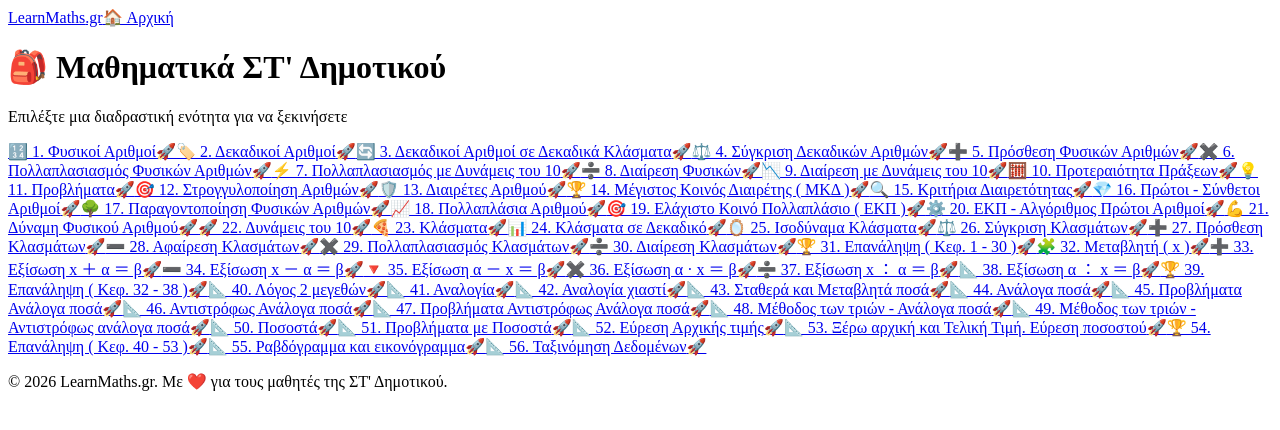
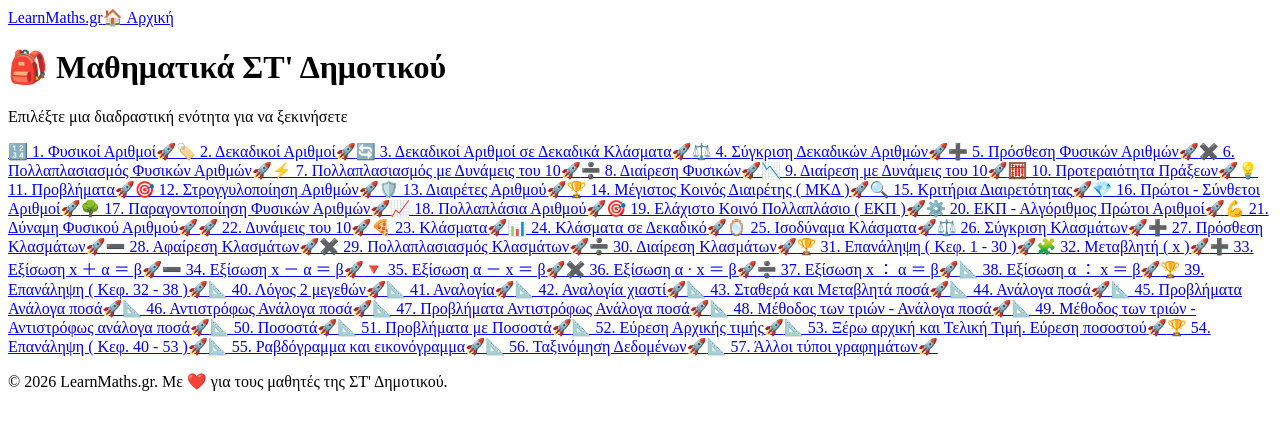
Before and after one commit to gkrimpas-lab/learn-maths-2026, a Next.js app: page /st-dimotikou in a window 1280 px wide. Shown: the top 430 px of the page. Built offline with nearby package versions, Linux system fonts and the light colour scheme.

Commit message:
Update index.js

```diff
--- a/pages/st-dimotikou/index.js
+++ b/pages/st-dimotikou/index.js
@@ -61,6 +61,7 @@ export default function STDimotikouMenu() {
     { id: '54-epanalipsi-3', label: '🏆 54. Επανάληψη ( Κεφ. 40 - 53 )', href: '/st-dimotikou/54-epanalipsi-3' },
     { id: '55-apeikonisi-data', label: '📐 55. Ραβδόγραμμα και εικονόγραμμα', href: '/st-dimotikou/55-apeikonisi-data' },
     { id: '56-pinakas-sixnotiton', label: '📐 56. Ταξινόμηση Δεδομένων', href: '/st-dimotikou/56-pinakas-sixnotiton' },
+    { id: '57-alla-grafimata', label: '📐 57. Άλλοι τύποι γραφημάτων', href: '/st-dimotikou/57-alla-grafimata' },
   ];
 
   return (
```
